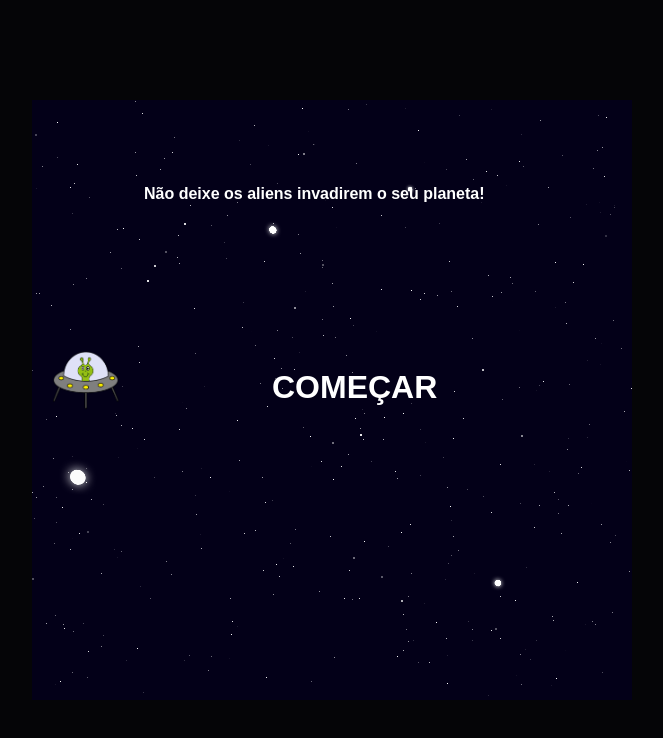
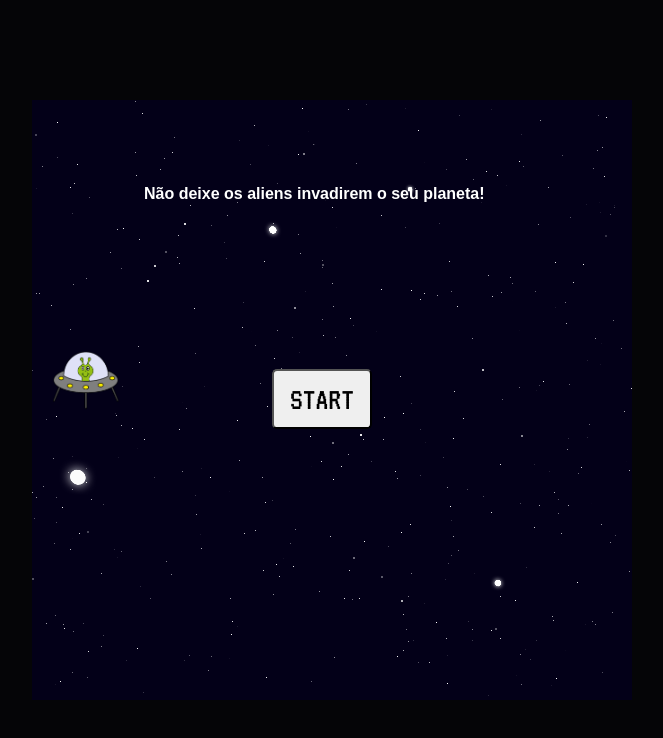
Before and after one commit to camilasena-a/space-shooter, a plain HTML site: page index.html in a window 1280 px wide. Shown: the whole page, without its empty margins (308-971 px from the left). Drawn offline with Linux system fonts and the light colour scheme.

Commit message:
add-favicon

```diff
--- a/index.html
+++ b/index.html
@@ -4,7 +4,8 @@
     <meta charset="UTF-8" />
     <meta name="viewport" content="width=device-width, initial-scale=1.0" />
     <link rel="stylesheet" href="style.css" />
-    <title>Shooter</title>
+    <link rel="shortcut icon" href="img/favcon.ico" type="image/x-icon">
+    <title>Space Shooter</title>
   </head>
   <body>
     <div id="main-play-area">
@@ -13,7 +14,7 @@
         Não deixe os aliens invadirem o seu planeta!
       </h4>
       <div class="start-button">
-        <h1>COMEÇAR</h1>
+        <h1><input type="button" value="START" id="botao"> </h1>
       </div>
     </div>
     <script type="text/javascript" src="script.js"></script>
--- a/style.css
+++ b/style.css
@@ -1,3 +1,5 @@
+@import url('https://fonts.googleapis.com/css2?family=VT323&display=swap');
+
 body {
   height: 100vh;
   width: 100%;
@@ -29,7 +31,15 @@ body {
   color: white;
   top: 9rem;
   left: 15rem;
+}
+
+#botao{
+  font-size: xx-large;
+  font-family: "VT323", sans-serif;
+  width: 100px;
+  height: 60px;
   cursor: pointer;
+  border-radius: 0.4ex;
 }
 
 .player-shooter {
```
Also changed, not shown: img/favcon.ico (added).
